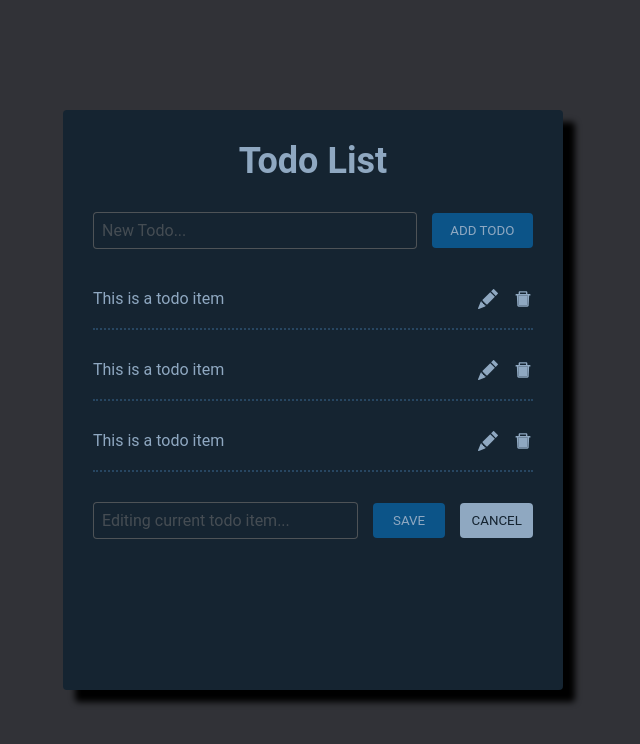
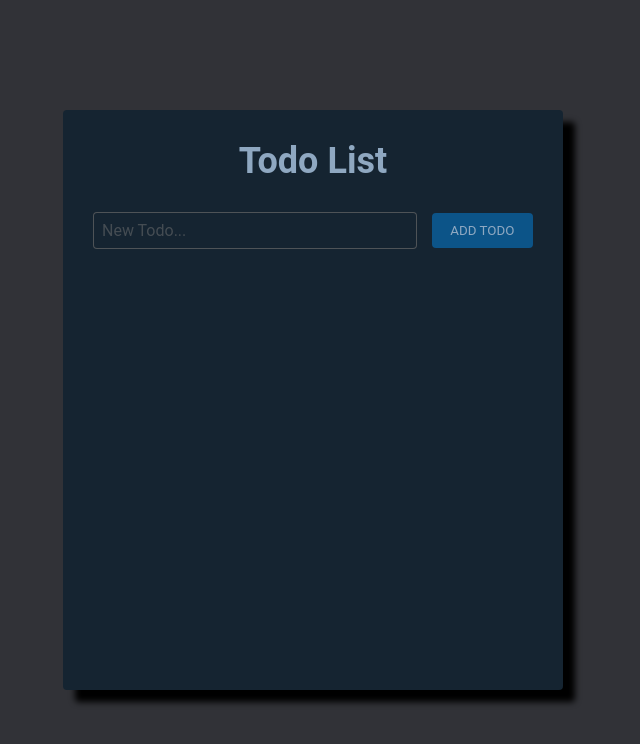
Before and after one commit to dass300/React-todoApp, a React (Vite) app: page / in a window 1280 px wide. Shown: the top 744 px of the page, without its empty margins (327-967 px from the left). Built offline with nearby package versions, Linux system fonts and the light colour scheme.

Commit message:
all components created

```diff
--- a/src/components/TodoList/EditData/EditData.jsx
+++ b/src/components/TodoList/EditData/EditData.jsx
@@ -1,10 +1,25 @@
+import { useState } from "react";
 import "./EditData.css";
-export const EditData = () => {
+export const EditData = ({ todo, saveTodo, cancelEdit }) => {
+  const [editedTodo, setEditedTodo] = useState(todo.title);
+
+  const handleSave = () => {
+    saveTodo({
+      ...todo,
+      title: editedTodo
+    });
+  };
   return (
-    <form className="edit-data">
-      <input type="text" placeholder="Editing current todo item..." />
-      <button>save</button>
-      <button className="cancel-button">cancel</button>
-    </form>
+    <div className="edit-data">
+      <input
+        type="text"
+        value={editedTodo}
+        onChange={(event) => setEditedTodo(event.target.value)}
+        placeholder= "Editing current todo item..."/>
+      <button onClick={handleSave}>save</button>
+      <button onClick={cancelEdit} className="cancel-button">
+        cancel
+      </button>
+    </div>
   );
 };
--- a/src/components/TodoList/TodoData/TodoData.jsx
+++ b/src/components/TodoList/TodoData/TodoData.jsx
@@ -1,38 +1,22 @@
 import { BsPencilFill } from "react-icons/bs";
 import { AiTwotoneDelete } from "react-icons/ai";
 import "./TodoData.css";
-export const TodoData = () => {
+export const TodoData = ({ todos, deleteTodo, editTodo }) => {
   return (
     <div className="tododata-container">
-
-      <div className="todo-data">
-        <p>This is a todo item</p>
-        <div className="icons">
-         <button><BsPencilFill  className="pen" /> </button>
-         <button><AiTwotoneDelete className="bin" /> </button>
+      {todos.map((todo) => (
+        <div className="todo-data" key={todo.id}>
+          <p>{todo.title}</p>
+          <div className="icons">
+            <button onClick={() => editTodo(todo.id)}>
+              <BsPencilFill className="pen" />{" "}
+            </button>
+            <button onClick={() => deleteTodo(todo.id)}>
+              <AiTwotoneDelete className="bin" />{" "}
+            </button>
+          </div>
         </div>
-      </div>
-
-      <div className="todo-data">
-        <p>This is a todo item</p>
-        <div className="icons">
-         <button><BsPencilFill  className="pen" /> </button>
-         <button><AiTwotoneDelete className="bin" /> </button>
-        </div>
-      </div>
-
-      <div className="todo-data">
-        <p>This is a todo item</p>
-        <div className="icons">
-         <button><BsPencilFill  className="pen" /> </button>
-         <button><AiTwotoneDelete className="bin" /> </button>
-        </div>
-      </div>
-
-
-
-
-
+      ))}
     </div>
   );
 };
--- a/src/components/TodoList/TodoInput/TodoInput.jsx
+++ b/src/components/TodoList/TodoInput/TodoInput.jsx
@@ -1,9 +1,20 @@
+import { useState } from 'react';
 import './TodoInput.css'
-export const TodoInput = () => {
+
+export const TodoInput = ({addTodo}) => {
+  const [todo, setTodo] = useState('')
+
+  const handleSubmit = (event)=>{
+event.preventDefault()
+if(todo.trim() !== ""){
+  addTodo(todo)
+  setTodo("")
+}
+  }
   return (
-    <div className="todo-input-container">
-      <input type="text" placeholder="New Todo..." autoFocus />
-      <button>Add Todo</button>
-    </div>
+    <form  onSubmit={handleSubmit} className="todo-input-container">
+      <input type="text" value={todo} onChange={event => setTodo(event.target.value)} placeholder="New Todo..." autoFocus />
+      <button type='submit'>Add Todo</button>
+    </form>
   );
 };
--- a/src/components/TodoList/TodoList.jsx
+++ b/src/components/TodoList/TodoList.jsx
@@ -2,16 +2,57 @@ import { TodoData } from "./TodoData/TodoData";
 import { EditData } from "./EditData/EditData";
 import "../TodoList/TodoList.css";
 import { TodoInput } from "./TodoInput/TodoInput";
+import { useState } from "react";
 
 export const TodoList = () => {
+
+  const [todos, setTodos] = useState([]);
+  const [editTodoId, setEditTodoId] = useState(null);
+
+  const addTodo = (title) => {
+    const newTodo = {
+      id: Date.now(),
+      title: title
+    };
+    setTodos([...todos, newTodo]);
+  };
+
+
+  const deleteTodo = (id) => {
+    setTodos(todos.filter((todo) => todo.id !== id));
+  };
+
+  const editTodo = (id) => {
+    setEditTodoId(id);
+  };
+
+  const saveTodo = (editedTodo) => {
+    const updatedTodos = todos.map((todo) =>
+      todo.id === editedTodo.id ? editedTodo : todo
+    );
+
+    setTodos(updatedTodos);
+    setEditTodoId(null);
+  };
+
+  const cancelEdit = () => {
+    setEditTodoId(null);
+  };
+
   return (
     <div className="todolist-container">
       <header>
         <h1>Todo List</h1>
       </header>
-      <TodoInput />
-      <TodoData />
-      <EditData />
+      <TodoInput addTodo={addTodo} />
+      <TodoData todos={todos} deleteTodo={deleteTodo} editTodo={editTodo} />
+      {editTodoId !== null && (
+        <EditData
+          todo={todos.find((todo) => todo.id === editTodoId)}
+          saveTodo={saveTodo}
+          cancelEdit={cancelEdit}
+        />
+      )}
     </div>
   );
 };
```
